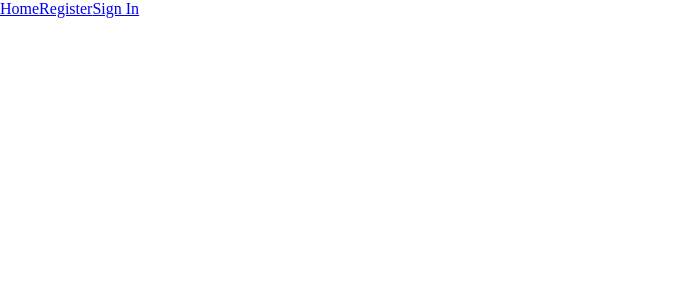
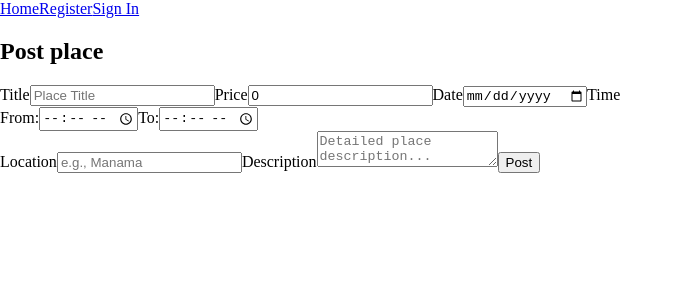
Before and after one commit to HawraAlaam/QuickSpot_frontend, a React (Vite) app: page /placeForm in a window 1280 px wide. Before the commit this address had no page. Shown: the top 300 px of the page, without its empty margins (0-683 px from the left). Built offline with nearby package versions, Linux system fonts and the light colour scheme; the HTML template or start-up script is replaced by a standard one.

Commit message:
finished the add place

```diff
--- a/src/App.jsx
+++ b/src/App.jsx
@@ -10,9 +10,10 @@ import Profile from "./pages/Profile"
 import Home from "./pages/Home"
 import JobDetails from "./pages/JobDeatails"
 import JobList from "./pages/JobListings"
-import JobForm from "./pages/Form"
+import JobForm from "./pages/JobForm"
 
 import "./App.css"
+import PlaceForm from "./pages/PlaceForm"
 
 const App = () => {
   const [user, setUser] = useState(null)
@@ -47,6 +48,7 @@ const App = () => {
           <Route path="/jobList" element={<JobList />} />
           <Route path="/jobForm" element={<JobForm user={user} />} />
           <Route path="/jobs/:id" element={<JobDetails />} />
+          <Route path="/placeForm" element={<PlaceForm user={user} />} />
         </Routes>
       </main>
     </>
--- a/src/pages/Home.jsx
+++ b/src/pages/Home.jsx
@@ -14,6 +14,15 @@ const Home = () => {
         console.error("Error fetching jobs:", error)
       }
     }
+    const getPlaces = async () => {
+      try {
+        const response = await Client.get("/place")
+        setJobs(response.data.slice(0, 8))
+      } catch (error) {
+        console.error("Error fetching jobs:", error)
+      }
+    }
+    getPlaces()
     getJobs()
   }, [])
   return (
@@ -36,6 +45,9 @@ const Home = () => {
       <div className="more-btn">
         <Link to="/jobs">See More Jobs</Link>
       </div>
+      <div>
+        <Link to={"/placeForm"}>Add Place</Link>
+      </div>
     </div>
   )
 }
--- /dev/null
+++ b/src/pages/PlaceForm.jsx
@@ -0,0 +1,114 @@
+import { useState } from "react"
+import { useNavigate } from "react-router-dom"
+import Client from "../services/api"
+
+const PlaceForm = () => {
+  let navigate = useNavigate()
+
+  const initialState = {
+    name: "",
+    price: 0,
+    date: "",
+    from: "",
+    to: "",
+    description: "",
+    location: "",
+    images: [""],
+  }
+
+  const [formValue, setFormValue] = useState(initialState)
+  const [place, setPlace] = useState(null)
+
+  const handleChange = (event) => {
+    setFormValue({ ...formValue, [event.target.name]: event.target.value })
+  }
+
+  const handleSubmit = async (event) => {
+    event.preventDefault()
+    const response = await Client.post("/place", formValue)
+    console.log(response)
+    setPlace(response.data)
+    setFormValue(initialState)
+    navigate(`/place/${response.data._id}`)
+  }
+
+  return (
+    <div className="placeFormContainer">
+      <h2>Post place</h2>
+
+      <form onSubmit={handleSubmit}>
+        <label htmlFor="name">Title</label>
+        <input
+          type="text"
+          name="name"
+          value={formValue.name}
+          onChange={handleChange}
+          placeholder="Place Title"
+          required
+        />
+
+        <label htmlFor="price">Price</label>
+        <input
+          type="number"
+          name="price"
+          value={formValue.price}
+          onChange={handleChange}
+          placeholder="Price (e.g., 50 NOTE: AMOUNT WILL BE IN BAHRAINI DINARS)"
+          required
+        />
+
+        <label htmlFor="date">Date</label>
+        <input
+          type="date"
+          name="date"
+          value={formValue.date}
+          onChange={handleChange}
+          required
+        />
+
+        <label htmlFor="timeFrom">Time</label>
+        <div className="timeInputGroup">
+          <span>From:</span>
+          <input
+            type="time"
+            name="from"
+            value={formValue.from}
+            onChange={handleChange}
+            required
+          />
+          <span>To:</span>
+          <input
+            type="time"
+            name="to"
+            value={formValue.to}
+            onChange={handleChange}
+            required
+          />
+        </div>
+
+        <label htmlFor="location">Location</label>
+        <input
+          type="text"
+          name="location"
+          value={formValue.location}
+          onChange={handleChange}
+          placeholder="e.g., Manama"
+          required
+        />
+
+        <label htmlFor="description">Description</label>
+        <textarea
+          name="description"
+          value={formValue.description}
+          onChange={handleChange}
+          placeholder="Detailed place description..."
+          required
+        />
+
+        <button type="submit">Post</button>
+      </form>
+    </div>
+  )
+}
+
+export default PlaceForm
--- a/src/pages/Register.jsx
+++ b/src/pages/Register.jsx
@@ -1,6 +1,7 @@
 import { useState } from "react"
 import { useNavigate } from "react-router-dom"
 import { RegisterUser } from "../services/Auth.js"
+import { Link } from "react-router-dom"
 
 const Register = () => {
   let navigate = useNavigate()
@@ -110,7 +111,9 @@ const Register = () => {
           Confirm
         </button>
 
-        <p className="login-prompt">Already have an account? Log In</p>
+        <p className="login-prompt">
+          Already have an account? <Link to={"/signin"}>Log in</Link>
+        </p>
       </form>
     </div>
   )
```
Also changed, not shown: src/pages/JobForm.jsx (renamed from src/pages/Form.jsx, +9 -10 lines).
